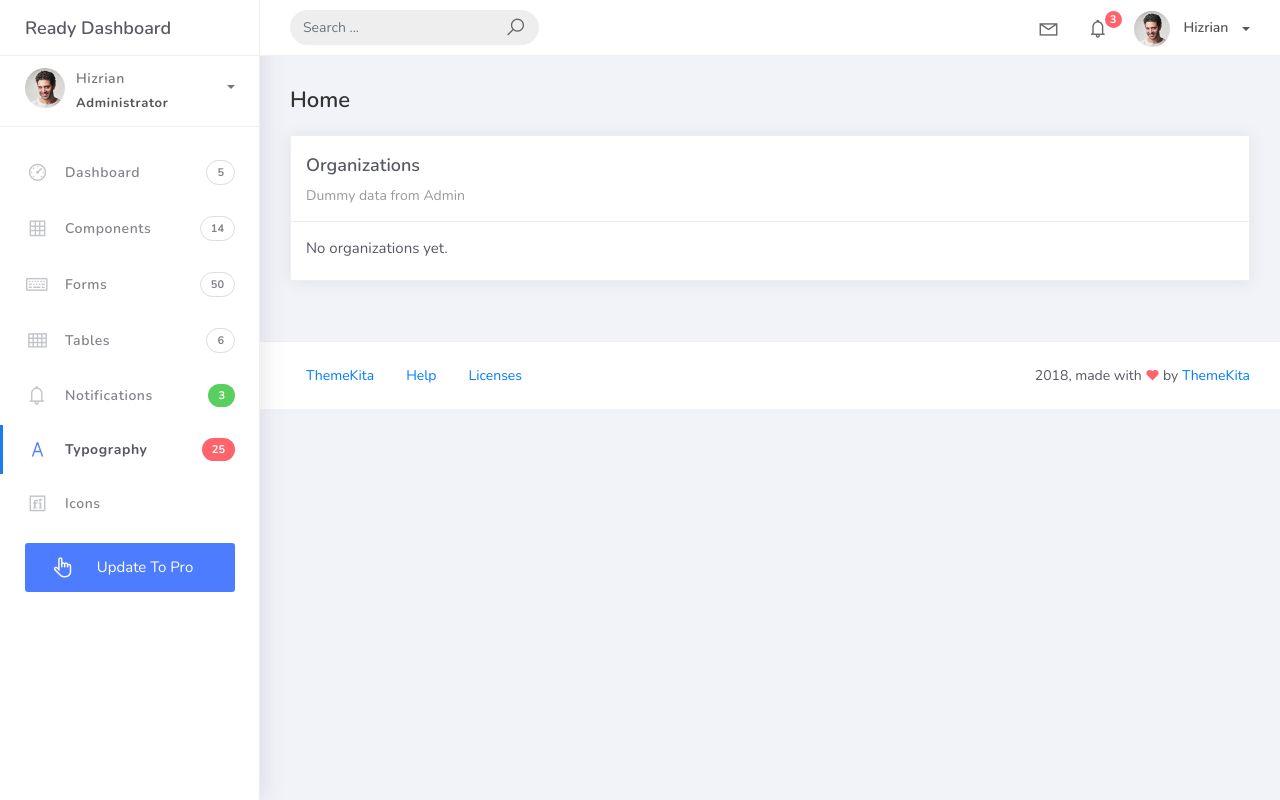
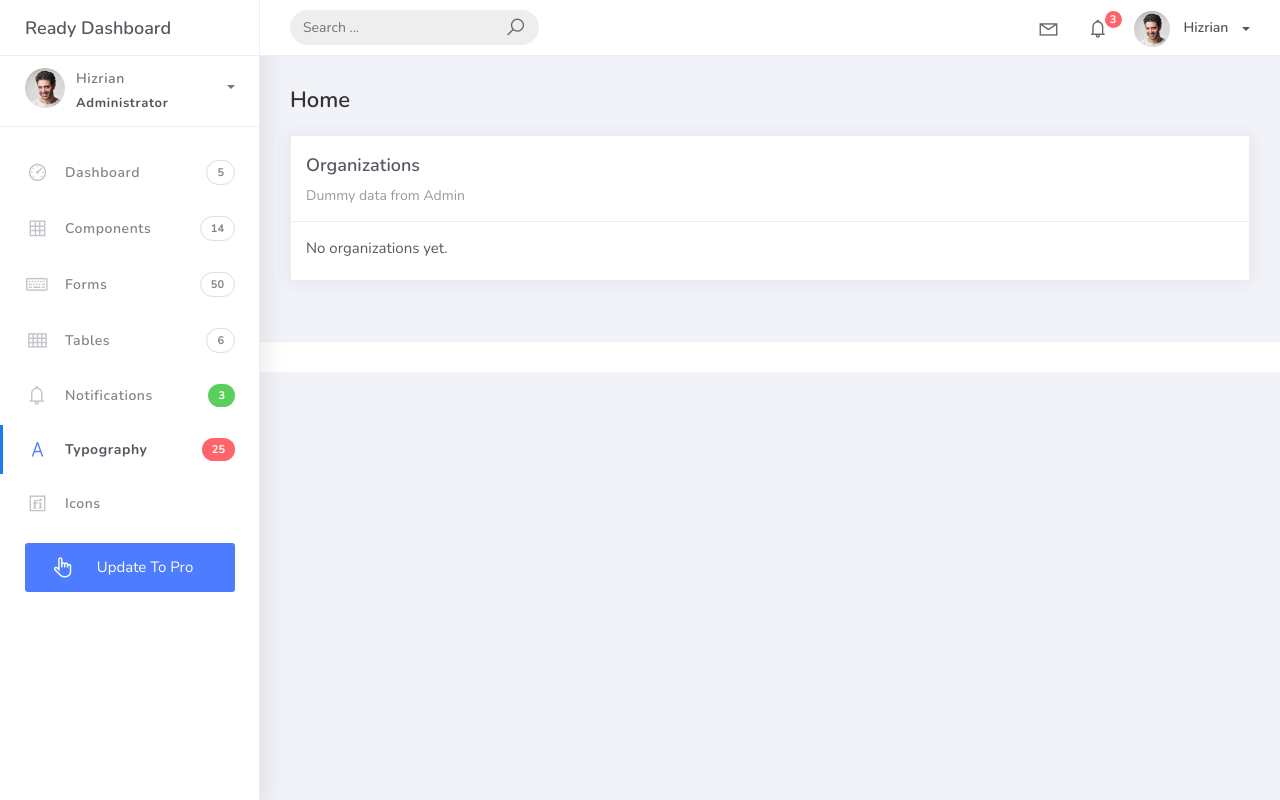
Before and after one commit to kirkgabz/PSUSphere-, a Django app: page / in a window 1280 px wide. Run offline with Django 5.2, Linux system fonts and the light colour scheme; data that the repository does not hold is empty; some libraries are stand-ins or nearby versions.

Commit message:
final setup

```diff
--- a/projectsite/settings.py
+++ b/projectsite/settings.py
@@ -14,7 +14,7 @@ SECRET_KEY = 'django-insecure-_pt@-$tn25v-zoyp$sz5w9d+$pv1v7&l)*8-!@!t6_!8&z0p#2
 # SECURITY WARNING: don't run with debug turned on in production!
 DEBUG = True
 
-ALLOWED_HOSTS = []
+ALLOWED_HOSTS = ['psusphere.pythonanywhere.com', '127.0.0.1']
 
 
 # Application definition
--- a/requirements.txt
+++ b/requirements.txt
@@ -1,5 +1,8 @@
 asgiref==3.11.1
 Django==5.2.11
 Faker==40.4.0
+python-dateutil==2.9.0
+six==1.16.0
 sqlparse==0.5.5
+typing_extensions==4.10.0
 tzdata==2025.3
--- a/templates/base.html
+++ b/templates/base.html
@@ -127,8 +127,7 @@
 								<div class="dropdown-divider"></div>
 								<a class="dropdown-item" href="#"><i class="fa fa-power-off"></i> Logout</a>
 							</ul>
-							<!-- /.dropdown-user -->
-						</li>
+							</li>
 					</ul>
 				</div>
 			</nav>
@@ -235,34 +234,11 @@
 
 			<footer class="footer">
 				<div class="container-fluid">
-					<nav class="pull-left">
-						<ul class="nav">
-							<li class="nav-item">
-								<a class="nav-link" href="http://www.themekita.com">
-									ThemeKita
-								</a>
-							</li>
-							<li class="nav-item">
-								<a class="nav-link" href="#">
-									Help
-								</a>
-							</li>
-							<li class="nav-item">
-								<a class="nav-link" href="https://themewagon.com/license/#free-item">
-									Licenses
-								</a>
-							</li>
-						</ul>
-					</nav>
-					<div class="copyright ml-auto">
-						2018, made with <i class="la la-heart heart text-danger"></i> by <a href="http://www.themekita.com">ThemeKita</a>
 					</div>
-				</div>
 			</footer>
 		</div>
 	</div>
 
-	<!-- Modal -->
 	<div class="modal fade" id="modalUpdate" tabindex="-1" role="dialog" aria-labelledby="modalUpdatePro" aria-hidden="true">
 		<div class="modal-dialog modal-dialog-centered" role="document">
 			<div class="modal-content">
@@ -283,7 +259,6 @@
 		</div>
 	</div>
 
-	<!-- Scripts (must be before </body>) -->
 	<script src="{% static 'js/core/jquery.3.2.1.min.js' %}"></script>
 	<script src="{% static 'js/plugin/jquery-ui-1.12.1.custom/jquery-ui.min.js' %}"></script>
 	<script src="{% static 'js/core/popper.min.js' %}"></script>
```
